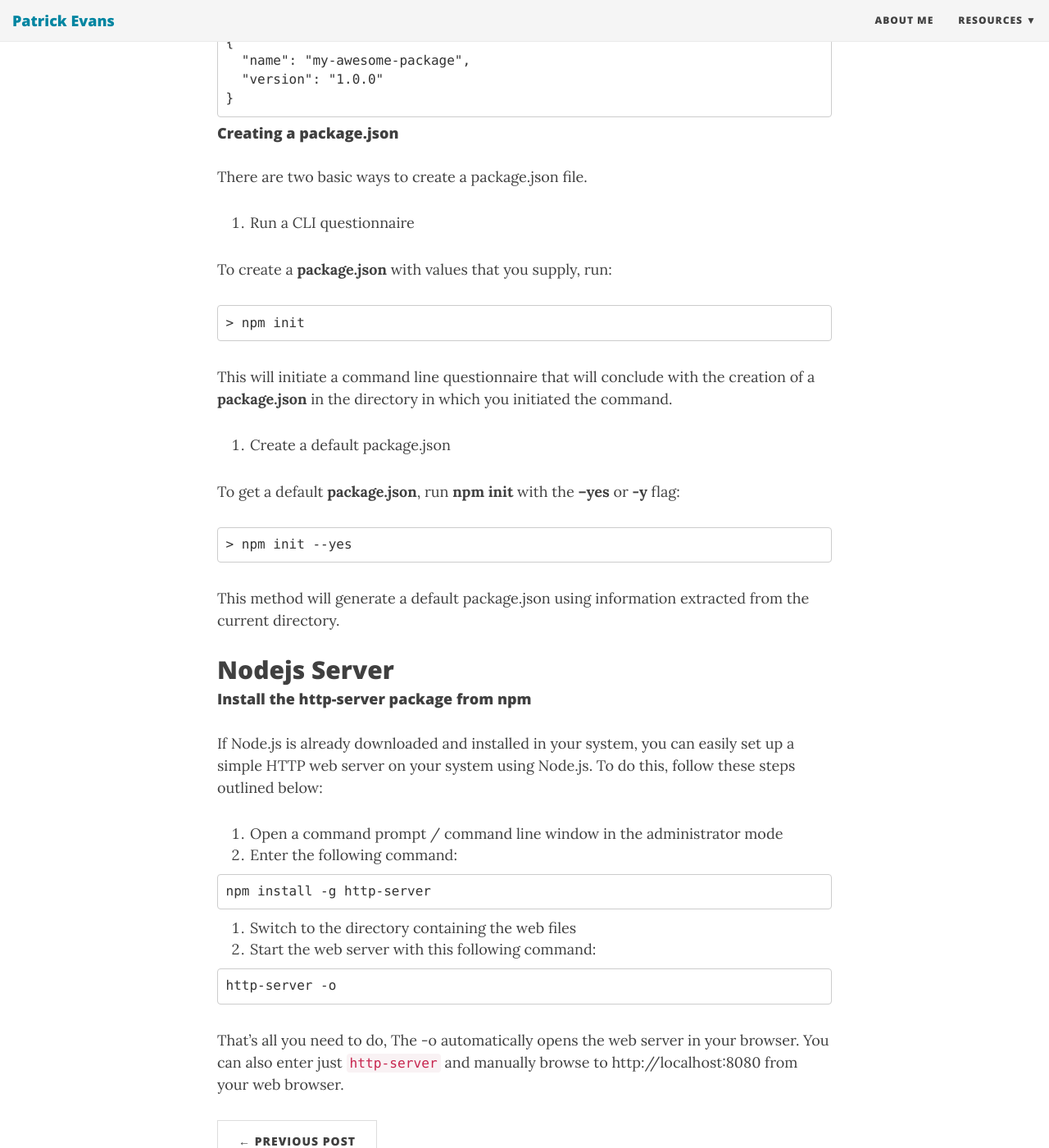
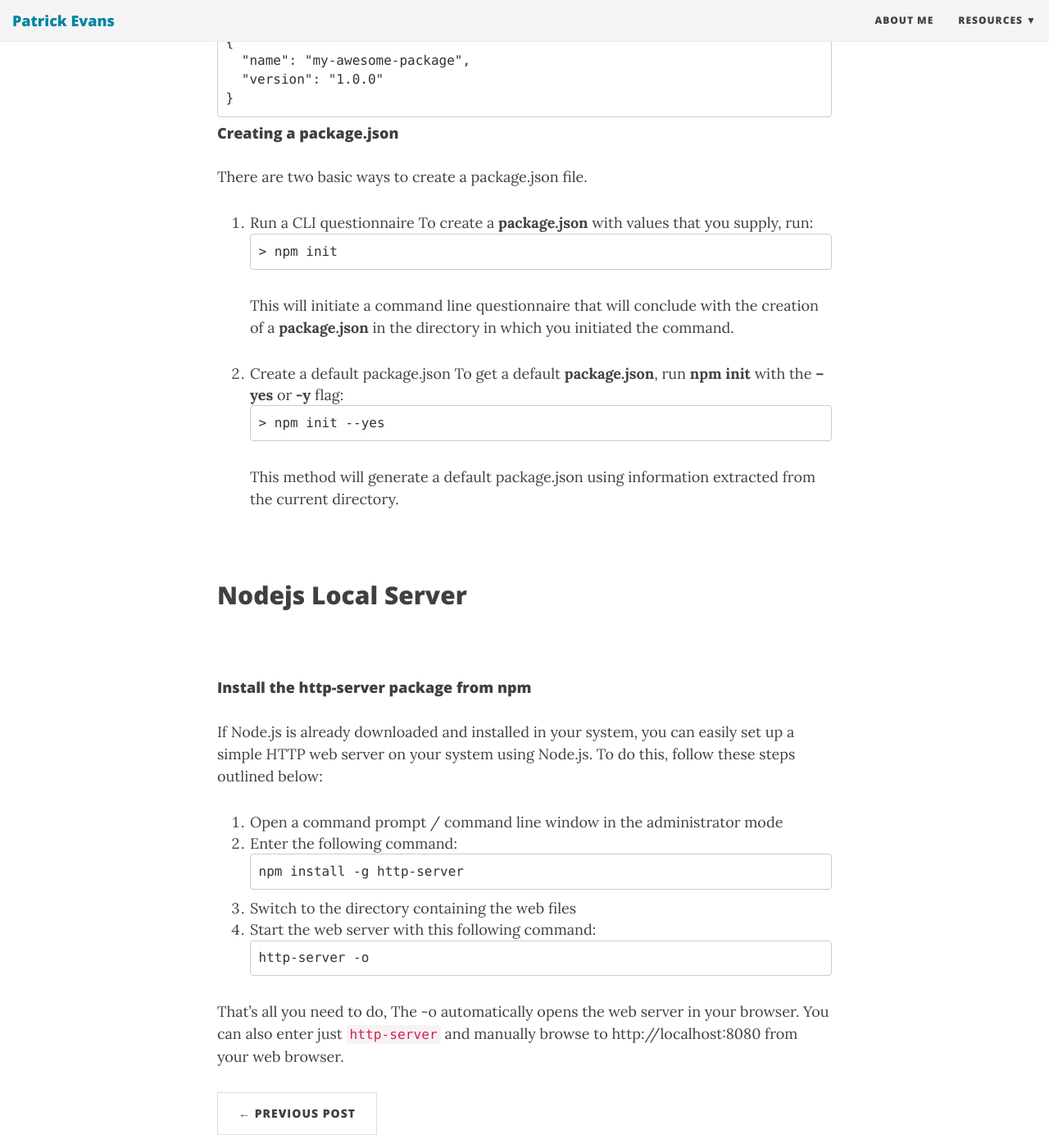
Before and after one commit to patevs/old_blog, a Jekyll site: the page built from _posts/2018-01-25-npm-nodejs.md, in a window 1280 px wide and 1400 px high, scrolled down 1994 px. Shown: the whole window at 82% size. Built offline with Jekyll 4.4.1, drawn with Linux system fonts in a browser that asks for light colours; nearby versions of some CDN libraries.

Commit message:
updates_content npm-nodejs _post

````diff
--- a/_posts/2018-01-25-npm-nodejs.md
+++ b/_posts/2018-01-25-npm-nodejs.md
@@ -41,6 +41,7 @@ A **package.json** file:
 * allows you to specify the versions of a package that your project can use using semantic versioning rules.
 * makes your build reproducible, and therefore much easier to share with other developers.
 
+
 #### Requirements
 
 A **package.json** must have:
@@ -67,47 +68,37 @@ For example:
 There are two basic ways to create a package.json file.
 
 1. Run a CLI questionnaire
-
 To create a **package.json** with values that you supply, run:
-
 ```
 > npm init
 ```
-
 This will initiate a command line questionnaire that will conclude with the creation of a **package.json** in the directory in which you initiated the command.
-
 2. Create a default package.json
-
 To get a default **package.json**, run **npm init** with the **--yes** or **-y** flag:
-
 ```
 > npm init --yes
 ```
-
 This method will generate a default package.json using information extracted from the current directory.
 <br>
 
+<br>
+## Nodejs Local Server
 
-
-## Nodejs Server
-
-
+<br>
 #### Install the http-server package from npm
 
 If Node.js is already downloaded and installed in your system, you can easily set up a simple HTTP web server on your system using Node.js. To do this, follow these steps outlined below:
 
 1. Open a command prompt / command line window in the administrator mode
 2. Enter the following command:
-
 ```
 npm install -g http-server
 ```
-
 3. Switch to the directory containing the web files
 4. Start the web server with this following command:
-
 ```
 http-server -o
 ```
 
+
 That's all you need to do, The -o automatically opens the web server in your browser. You can also enter just ```http-server``` and manually browse to http://localhost:8080 from your web browser.
````
